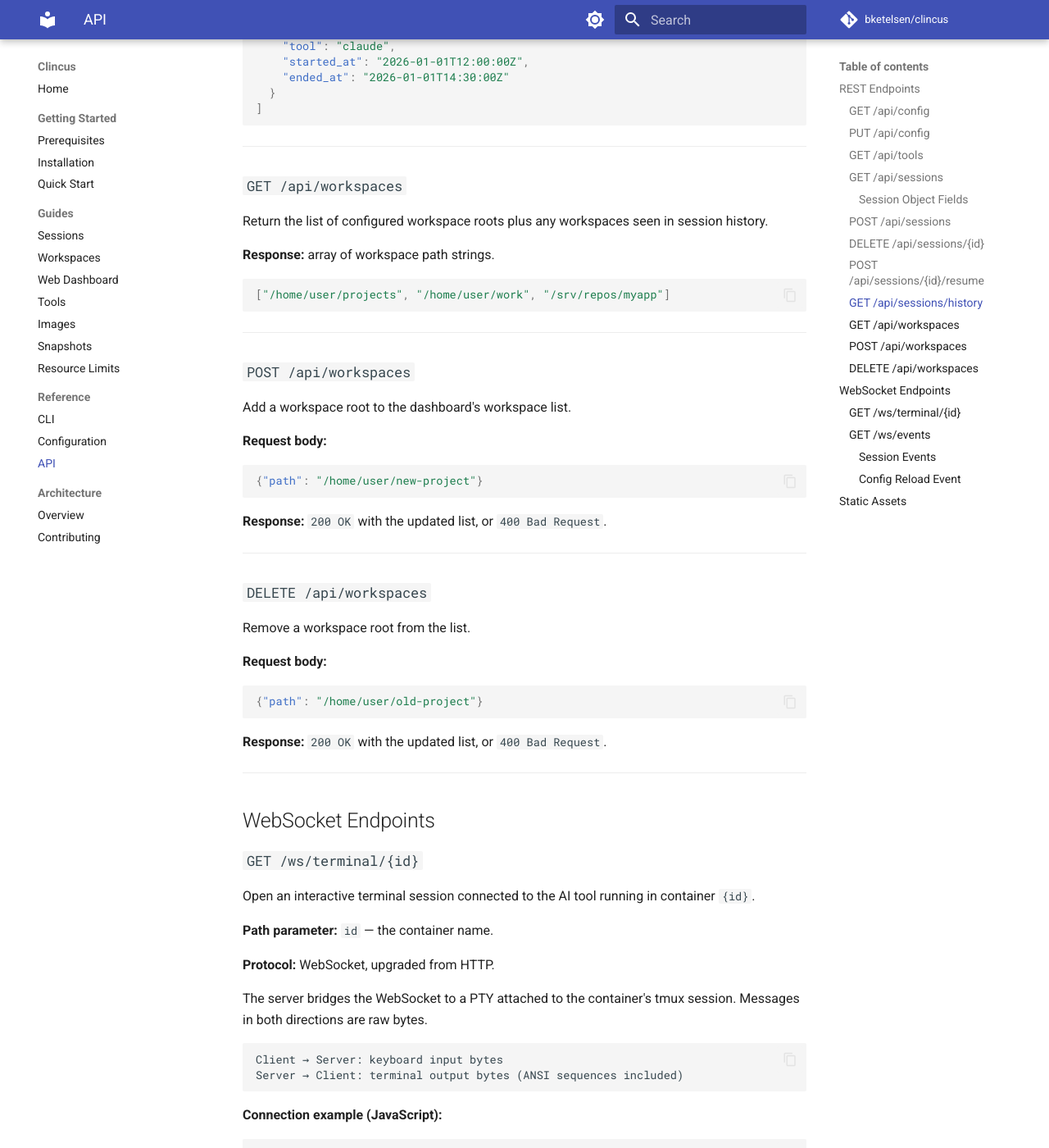
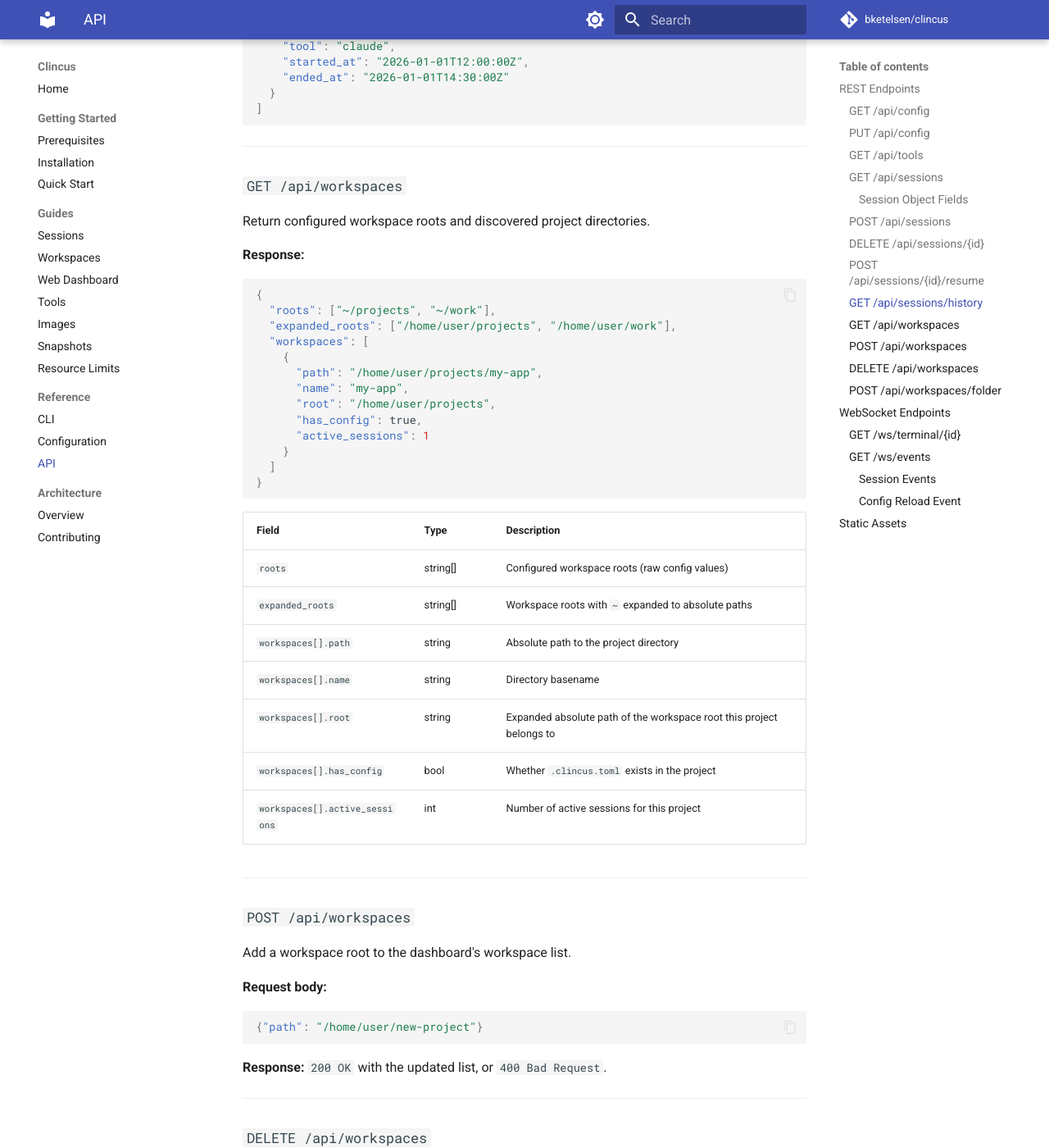
Before and after one commit to bketelsen/clincus, an MkDocs documentation site: the page built from docs/reference/api.md, in a window 1280 px wide and 1400 px high, scrolled down 4265 px. Shown: the whole window at 82% size. Built offline with MkDocs 1.6.1 and Material for MkDocs 9.7.7, drawn with Linux system fonts in a browser that asks for light colours; comment, search, counter and statistics services are not loaded; some of the changed text lies outside the part shown.

Commit message:
docs: update API reference with root field and POST /api/workspaces/folder endpoint

````diff
--- a/docs/reference/api.md
+++ b/docs/reference/api.md
@@ -204,13 +204,35 @@ Return session history from `~/.clincus/history.jsonl`.
 
 ### `GET /api/workspaces`
 
-Return the list of configured workspace roots plus any workspaces seen in session history.
+Return configured workspace roots and discovered project directories.
 
-**Response:** array of workspace path strings.
+**Response:**
 
 ```json
-["/home/user/projects", "/home/user/work", "/srv/repos/myapp"]
+{
+  "roots": ["~/projects", "~/work"],
+  "expanded_roots": ["/home/user/projects", "/home/user/work"],
+  "workspaces": [
+    {
+      "path": "/home/user/projects/my-app",
+      "name": "my-app",
+      "root": "/home/user/projects",
+      "has_config": true,
+      "active_sessions": 1
+    }
+  ]
+}
 ```
+
+| Field | Type | Description |
+|-------|------|-------------|
+| `roots` | string[] | Configured workspace roots (raw config values) |
+| `expanded_roots` | string[] | Workspace roots with `~` expanded to absolute paths |
+| `workspaces[].path` | string | Absolute path to the project directory |
+| `workspaces[].name` | string | Directory basename |
+| `workspaces[].root` | string | Expanded absolute path of the workspace root this project belongs to |
+| `workspaces[].has_config` | bool | Whether `.clincus.toml` exists in the project |
+| `workspaces[].active_sessions` | int | Number of active sessions for this project |
 
 ---
 
@@ -239,6 +261,44 @@ Remove a workspace root from the list.
 ```
 
 **Response:** `200 OK` with the updated list, or `400 Bad Request`.
+
+---
+
+### `POST /api/workspaces/folder`
+
+Create a new project directory inside a configured workspace root.
+
+**Request body:**
+
+```json
+{
+  "root": "/home/user/projects",
+  "name": "my-new-project"
+}
+```
+
+| Field | Type | Required | Description |
+|-------|------|----------|-------------|
+| `root` | string | yes | Absolute path to a configured workspace root |
+| `name` | string | yes | Folder name (kebab-case: lowercase alphanumeric with hyphens) |
+
+**Folder name validation:** Must match `^[a-z0-9]+(-[a-z0-9]+)*$`. No spaces, uppercase, or special characters.
+
+**Response:** `201 Created`
+
+```json
+{
+  "path": "/home/user/projects/my-new-project"
+}
+```
+
+**Errors:**
+
+| Code | Condition |
+|------|-----------|
+| `400` | Invalid folder name or root not in configured workspace roots |
+| `409` | Directory already exists |
+| `500` | Filesystem error creating the directory |
 
 ---
 
````
